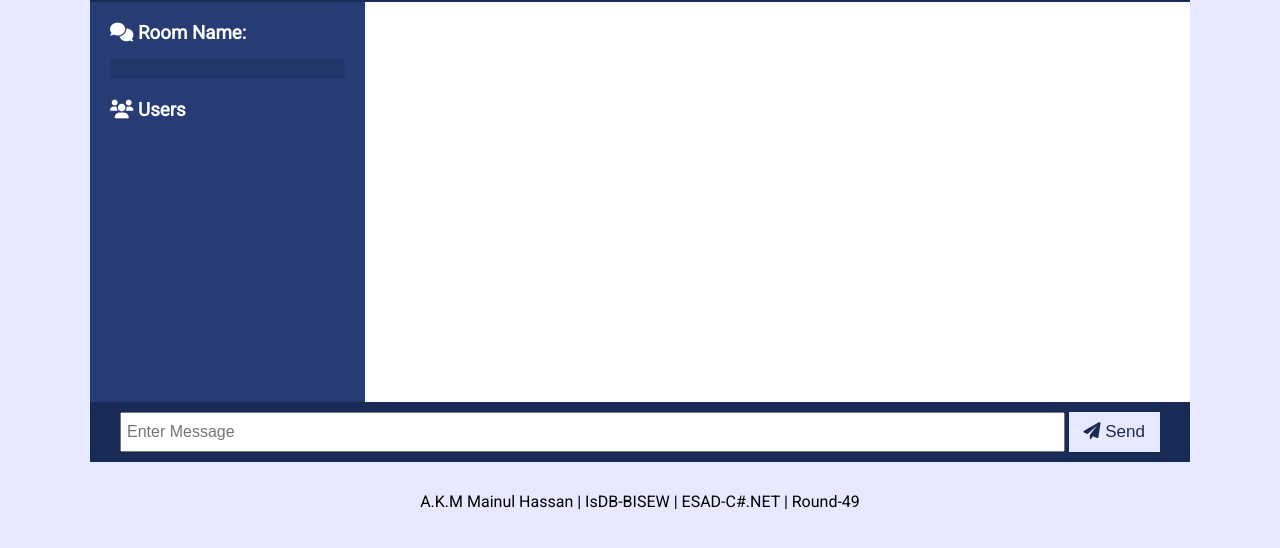
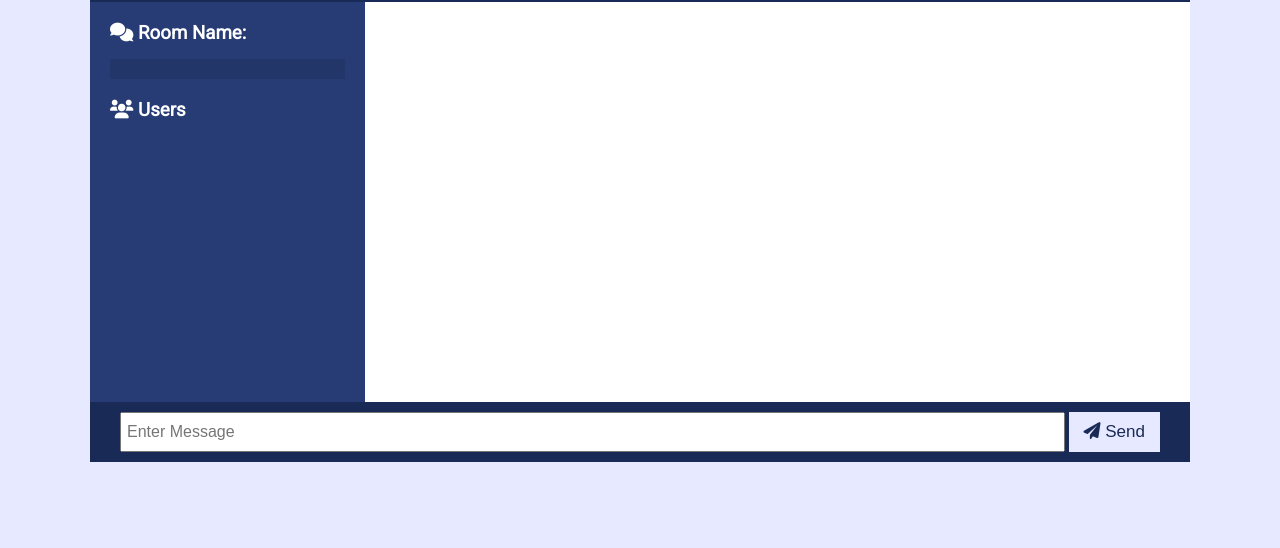
Before and after one commit to mhasanlab/isdb-bisew-chatbot, a website: page public/chat.html in a window 1280 px wide. Shown: the part 96-644 px from the top of the page. Drawn offline with nearby package versions, Linux system fonts and the light colour scheme; no server answers.

Commit message:
Update chat.html

```diff
--- a/public/chat.html
+++ b/public/chat.html
@@ -33,11 +33,6 @@
         </form>
       </div>
     </div>
-
-    <div style="text-align: center;">
-      <p>A.K.M Mainul Hassan | IsDB-BISEW | ESAD-C#.NET | Round-49</p>
-    </div>
-
     <script
       src="https://cdnjs.cloudflare.com/ajax/libs/qs/6.9.2/qs.min.js">
     </script>
```
